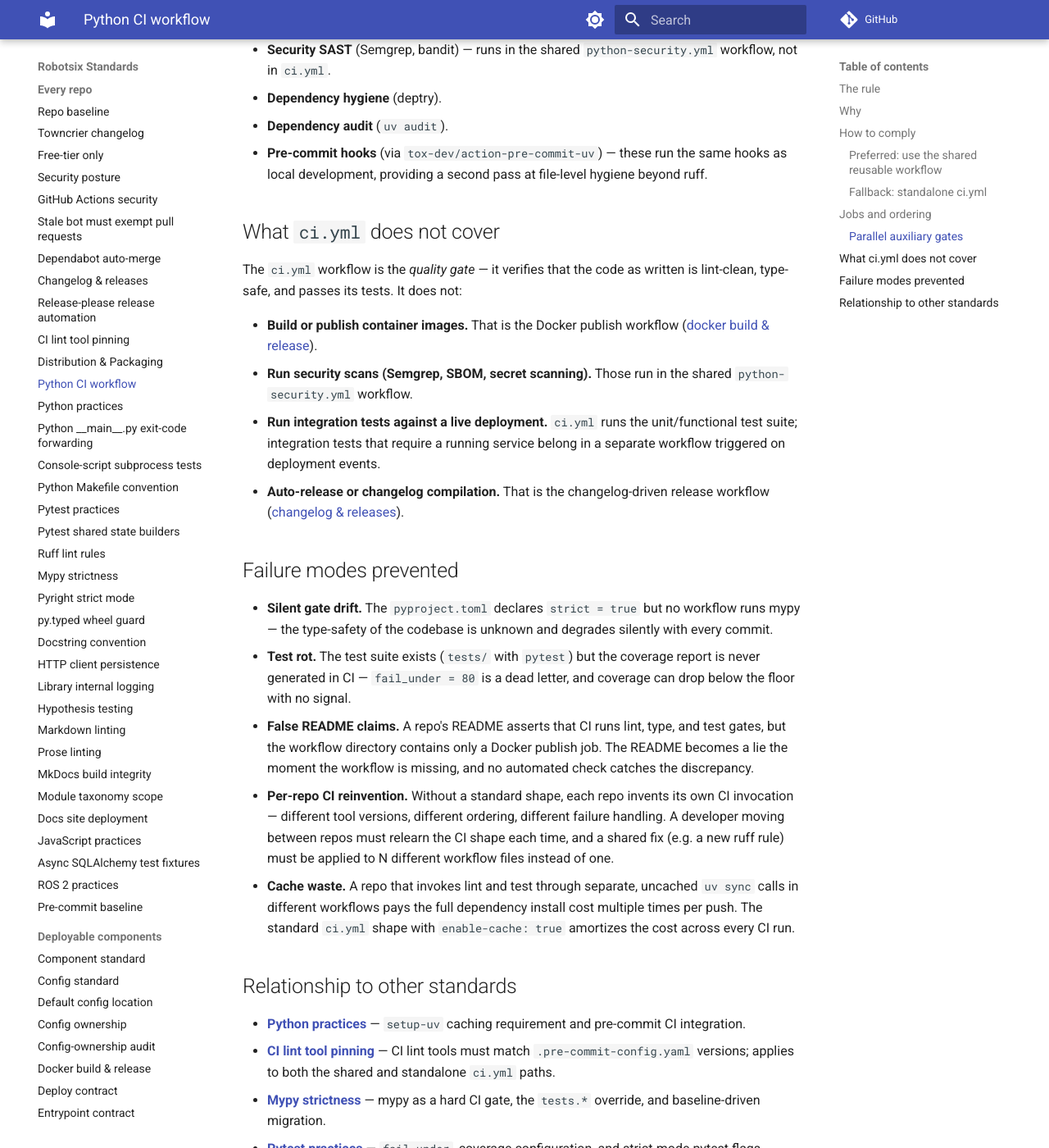
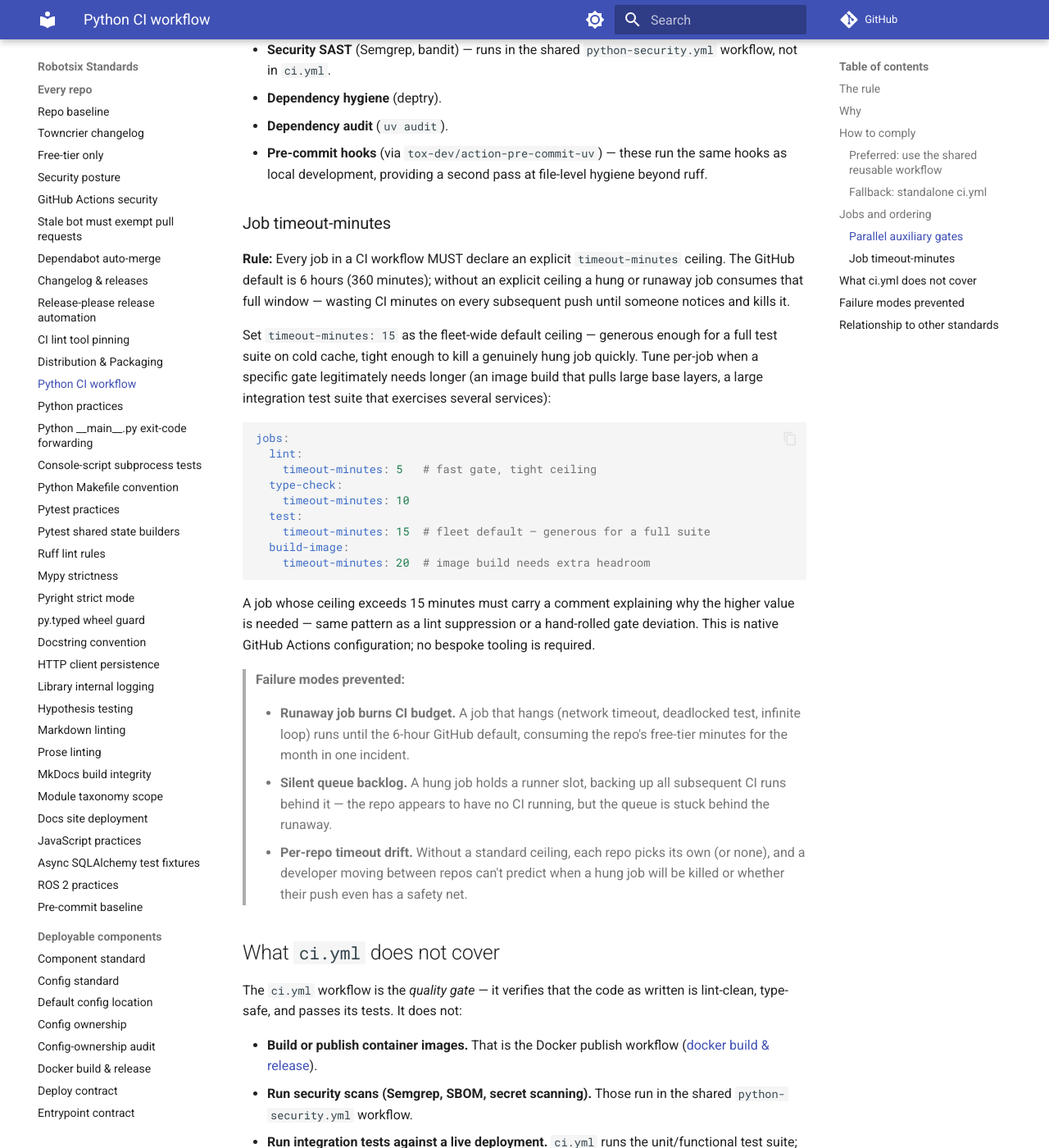
Before and after one commit to damien-robotsix/robotsix-standards, an MkDocs documentation site: the page built from docs/python-ci-workflow.md, in a window 1280 px wide and 1400 px high, scrolled down 2795 px. Shown: the whole window at 82% size. Built offline with MkDocs 1.6.1 and Material for MkDocs 9.7.7, drawn with Linux system fonts in a browser that asks for light colours; comment, search, counter and statistics services are not loaded.

Commit message:
docs: Standard: every CI job must set timeout-minutes (20260807T203627Z-standard-every-ci-job-must-set-timeout-m-a63d)

````diff
--- a/docs/python-ci-workflow.md
+++ b/docs/python-ci-workflow.md
@@ -117,6 +117,51 @@ steps) that do not block the main gate chain:
   the same hooks as local development, providing a second pass at file-level
   hygiene beyond ruff.
 
+### Job timeout-minutes
+
+**Rule:** Every job in a CI workflow MUST declare an explicit
+`timeout-minutes` ceiling.  The GitHub default is 6 hours (360 minutes);
+without an explicit ceiling a hung or runaway job consumes that full
+window — wasting CI minutes on every subsequent push until someone
+notices and kills it.
+
+Set `timeout-minutes: 15` as the fleet-wide default ceiling — generous
+enough for a full test suite on cold cache, tight enough to kill a
+genuinely hung job quickly.  Tune per-job when a specific gate
+legitimately needs longer (an image build that pulls large base layers,
+a large integration test suite that exercises several services):
+
+```yaml
+jobs:
+  lint:
+    timeout-minutes: 5   # fast gate, tight ceiling
+  type-check:
+    timeout-minutes: 10
+  test:
+    timeout-minutes: 15  # fleet default — generous for a full suite
+  build-image:
+    timeout-minutes: 20  # image build needs extra headroom
+```
+
+A job whose ceiling exceeds 15 minutes must carry a comment explaining
+why the higher value is needed — same pattern as a lint suppression or
+a hand-rolled gate deviation.  This is native GitHub Actions
+configuration; no bespoke tooling is required.
+
+> **Failure modes prevented:**
+>
+> - **Runaway job burns CI budget.** A job that hangs (network timeout,
+>   deadlocked test, infinite loop) runs until the 6-hour GitHub
+>   default, consuming the repo's free-tier minutes for the month in one
+>   incident.
+> - **Silent queue backlog.** A hung job holds a runner slot, backing up
+>   all subsequent CI runs behind it — the repo appears to have no CI
+>   running, but the queue is stuck behind the runaway.
+> - **Per-repo timeout drift.** Without a standard ceiling, each repo
+>   picks its own (or none), and a developer moving between repos can't
+>   predict when a hung job will be killed or whether their push
+>   even has a safety net.
+
 ## What `ci.yml` does not cover
 
 The `ci.yml` workflow is the *quality gate* — it verifies that the code as
````
Also changed, not shown: docs/repo-baseline.md (+12 -0 lines).
